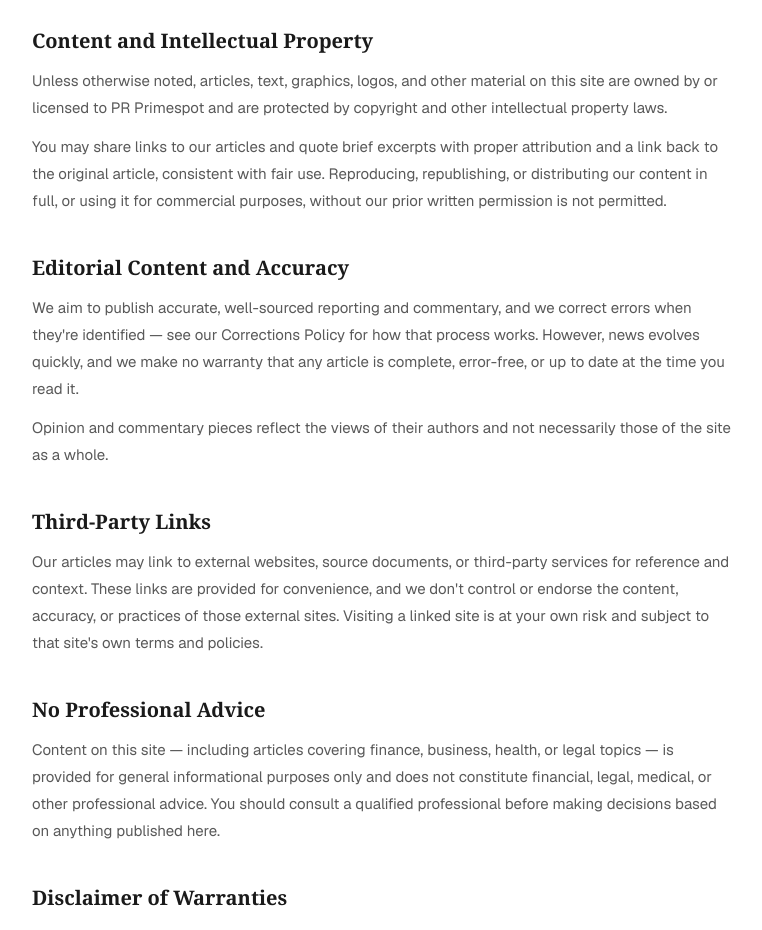
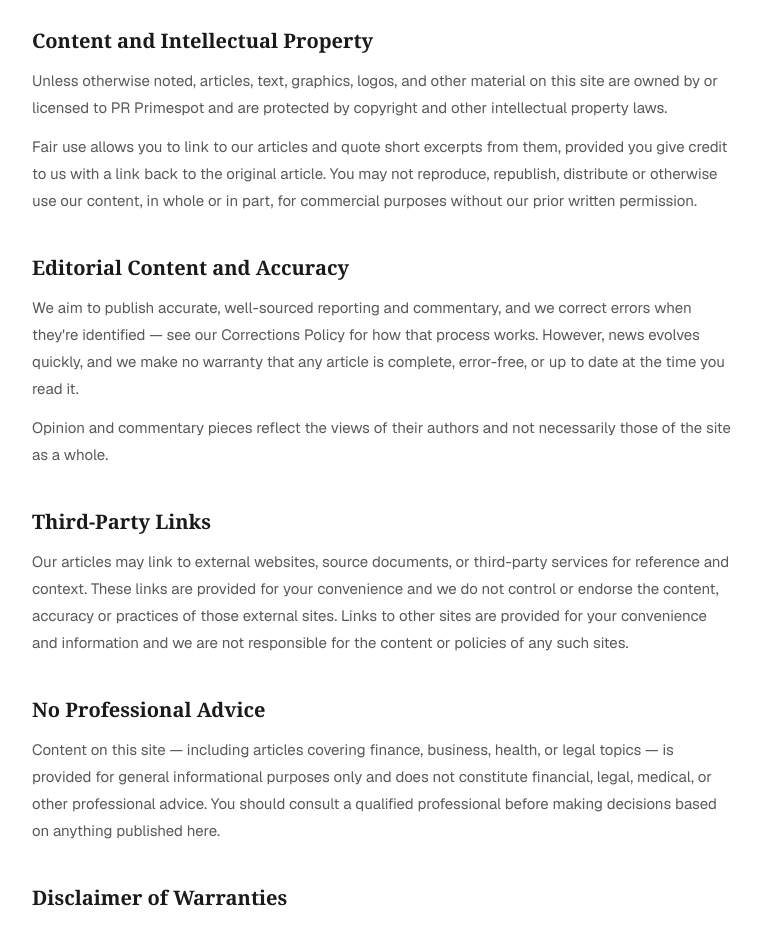
Before and after one commit to maisonatelier52-ux/prprimespot, a Next.js app: page /terms-and-conditions in a window 1280 px wide. Shown: the part 980-1910 px from the top of the page, without its empty margins (256-1018 px from the left). Built offline with nearby package versions, Linux system fonts and the light colour scheme.

Commit message:
updated content

```diff
--- a/app/legal/page.jsx
+++ b/app/legal/page.jsx
@@ -34,7 +34,7 @@ const SECTIONS = [
     heading: "Copyright and Intellectual Property",
     body: [
       `© ${new Date().getFullYear()} ${SITE_NAME}. All rights reserved. Unless otherwise credited, articles, headlines, graphics, and other original content on this site are the property of ${SITE_NAME} and are protected by copyright and other applicable intellectual property laws.`,
-      "Brief excerpts may be quoted with proper attribution and a link back to the original article, consistent with fair use. Republishing or distributing our content in full, or using it for commercial purposes, requires our prior written permission. Images, quotes, and data attributed to third parties remain the property of their respective owners.",
+      "Short excerpts may be quoted with appropriate attribution and a link back to the original article in accordance with fair use. Our content may not be republished or distributed in whole or in part for commercial purposes without our prior written consent. Images, quotes and data attributed to third parties remain the property of their respective owners.",
     ],
   },
   {
--- a/app/privacy-policy/page.jsx
+++ b/app/privacy-policy/page.jsx
@@ -18,14 +18,14 @@ const SECTIONS = [
     heading: "Information We Collect",
     body: [
       "Information you provide directly: if you contact us by email, we receive whatever information is contained in that message — typically your email address and the content of your message. We use this only to respond to you.",
-      "Information collected automatically: like most websites, our hosting and analytics tools may automatically log technical information when you visit, such as your IP address, browser and device type, pages viewed, referring page, and timestamps. This data is used in aggregate to understand traffic patterns and improve the site — we do not use it to identify individual visitors.",
+      "Information We Collect Automatically Most websites (including ours) may automatically collect technical information when you visit. This information may include your IP address, browser/device type, pages viewed, referring page and timestamps. We use this data in aggregate to help us understand traffic patterns and to improve the site -- we do not use it to identify individual visitors.",
     ],
   },
   {
     heading: "Cookies and Similar Technologies",
     body: [
       "Cookies are small text files stored on your device. We may use strictly necessary cookies (to keep the site functioning correctly) and, where analytics tools are enabled, analytics cookies (to understand aggregate traffic and usage patterns).",
-      "Most browsers let you refuse or delete cookies through their settings. Refusing cookies may affect how some parts of the site behave, but you can still read articles with cookies disabled.",
+      "You can usually set your browser to refuse or delete cookies . Disabling cookies can impact some of the features of the site. You are still able to read articles with cookies disabled.",
     ],
   },
   {
--- a/app/right-of-reply-policy/page.jsx
+++ b/app/right-of-reply-policy/page.jsx
@@ -28,8 +28,8 @@ const SECTIONS = [
   {
     heading: "How We Handle Requests",
     body: [
-      "We review each request to confirm it's a genuine reply to something specific in the article, rather than an attempt to remove or water down accurate reporting. Where a request is warranted, we add your response to the article — typically as an appended statement near the relevant passage — and the article's updated date reflects that change, consistent with our Corrections Policy.",
-      "We aim to acknowledge requests within a few business days and to resolve most of them within two weeks, though complex cases may take longer.",
+      "We review every request to make sure it is a real response to something in the article, not an effort to erase or dilute accurate reporting. If a request is justified, we’ll include your response in the article — typically as an added statement next to the material in question — and update the article’s date to reflect the change, in accordance with our Corrections Policy.",
+      "We will try to respond to requests within a few business days and to resolve most within two weeks, although more complex cases may take longer.",
     ],
   },
   {
--- a/app/terms-and-conditions/page.jsx
+++ b/app/terms-and-conditions/page.jsx
@@ -25,7 +25,7 @@ const SECTIONS = [
     heading: "Content and Intellectual Property",
     body: [
       `Unless otherwise noted, articles, text, graphics, logos, and other material on this site are owned by or licensed to ${SITE_NAME} and are protected by copyright and other intellectual property laws.`,
-      "You may share links to our articles and quote brief excerpts with proper attribution and a link back to the original article, consistent with fair use. Reproducing, republishing, or distributing our content in full, or using it for commercial purposes, without our prior written permission is not permitted.",
+      "Fair use allows you to link to our articles and quote short excerpts from them, provided you give credit to us with a link back to the original article. You may not reproduce, republish, distribute or otherwise use our content, in whole or in part, for commercial purposes without our prior written permission.",
     ],
   },
   {
@@ -38,7 +38,7 @@ const SECTIONS = [
   {
     heading: "Third-Party Links",
     body: [
-      "Our articles may link to external websites, source documents, or third-party services for reference and context. These links are provided for convenience, and we don't control or endorse the content, accuracy, or practices of those external sites. Visiting a linked site is at your own risk and subject to that site's own terms and policies.",
+      "Our articles may link to external websites, source documents, or third-party services for reference and context. These links are provided for your convenience and we do not control or endorse the content, accuracy or practices of those external sites. Links to other sites are provided for your convenience and information and we are not responsible for the content or policies of any such sites.",
     ],
   },
   {
--- a/public/data/author.json
+++ b/public/data/author.json
@@ -12,7 +12,7 @@
     "category": "finance",
     "name": "Elena Vasquez",
     "role": "Finance Writer",
-    "bio": "Elena Vasquez writes about markets, interest rates, household finance, and economic data. She tracks Federal Reserve policy, inflation reports, and how monetary decisions filter down to borrowing costs and household budgets. Her posts separate observed figures from forecasts and interpretation, citing primary data releases wherever they're available.",
+    "bio": "Elena Vasquez covers markets, interest rates, household finance and economic data. She follows Federal Reserve policy, inflation reports and how monetary decisions trickle down to borrowing costs and household budgets. Her posts distinguish the numbers that are observed from the forecasts and the interpretation, citing the original data releases where available.",
     "avatarImage": "/images/elena-vasquez.webp"
   },
   "raj-patel": {
```
